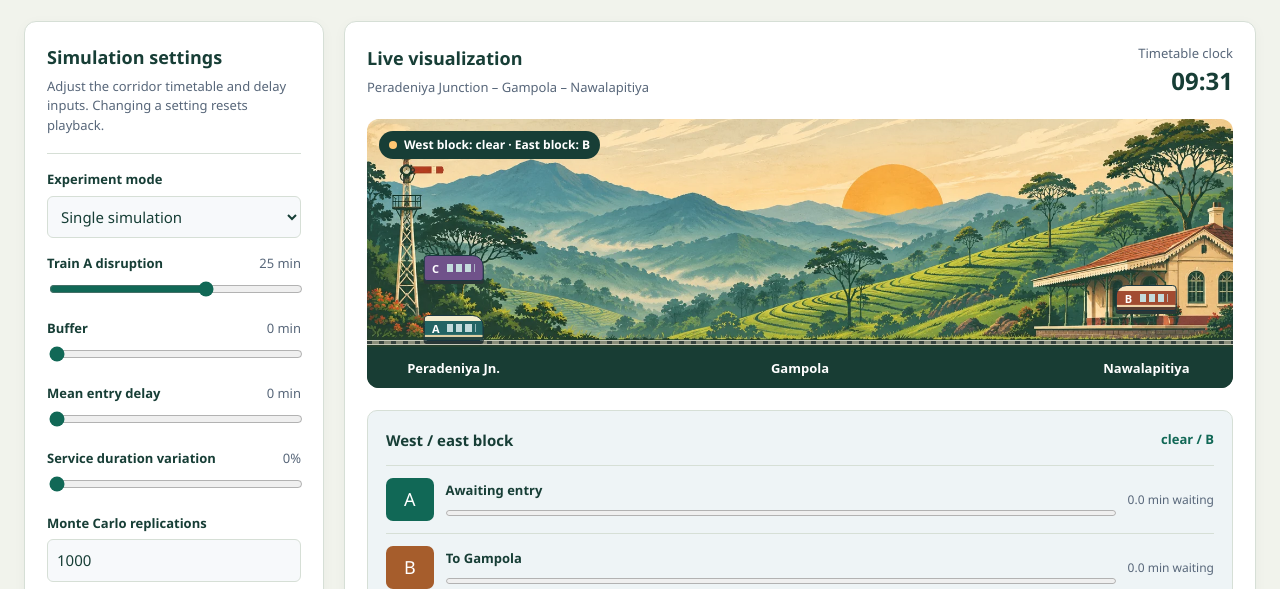
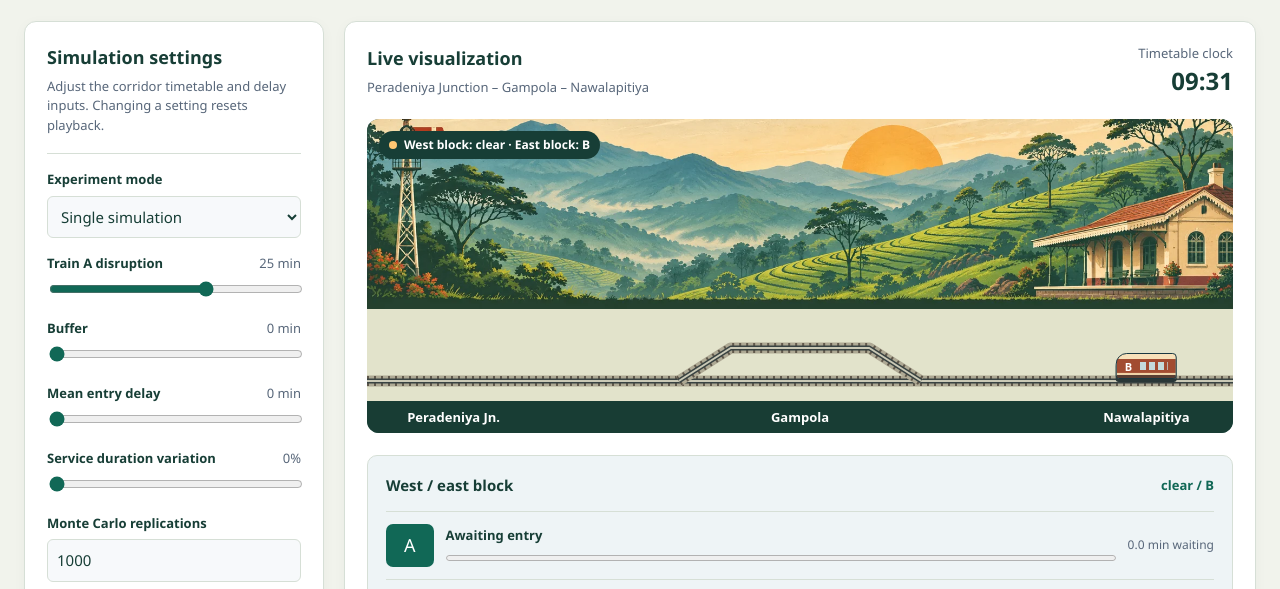
Before and after one commit to Naveeth235/single-track-rail-delay-simulation, a plain HTML site: page docs/index.html in a window 1280 px wide. Shown: the part 179-768 px from the top of the page. Drawn offline with Linux system fonts and the light colour scheme.

Commit message:
Draw a shared running line and animate the Gampola passing loop

```diff
--- a/docs/animation.js
+++ b/docs/animation.js
@@ -7,6 +7,42 @@
   let frame = null;
   let previous = null;
   let settings, random, observations, target;
+
+  // Map coordinates are percentages across the scene and pixels above the main line.
+  const loop = [[36, 0], [42, 33], [58, 33], [64, 0]];
+  function loopRise(x) {
+    for (let i = 1; i < loop.length; i++) {
+      const [left, height] = loop[i - 1];
+      const [right, nextHeight] = loop[i];
+      if (x >= left && x <= right) return height + (nextHeight - height) * (x - left) / (right - left);
+    }
+    return 0;
+  }
+  function drawTrack() {
+    const canvas = byId("rail-map");
+    const width = canvas.clientWidth;
+    if (!width) return;
+    const scale = window.devicePixelRatio || 1;
+    canvas.width = Math.round(width * scale);
+    canvas.height = Math.round(92 * scale);
+    const ctx = canvas.getContext("2d");
+    ctx.scale(scale, scale);
+    ctx.lineJoin = "round";
+    for (const points of [[[0, 0], [100, 0]], loop]) {
+      ctx.beginPath();
+      points.forEach(([x, rise], i) => {
+        ctx[i ? "lineTo" : "moveTo"](width * x / 100, 72 - rise);
+      });
+      for (const [color, thickness, dash] of [["#aea994", 11, []], ["#60584b", 10, [2, 5]],
+                                                ["#394342", 5, []], ["#cac9b6", 2, []]]) {
+        ctx.strokeStyle = color;
+        ctx.lineWidth = thickness;
+        ctx.setLineDash(dash);
+        ctx.stroke();
+      }
+    }
+  }
+  new ResizeObserver(drawTrack).observe(byId("rail-map"));
 
   function monteMode() {
     return byId("mode").value === "monte";
@@ -114,7 +150,12 @@
       } else if (elapsed >= leg.ready) state = "Waiting at " + Corridor.stations[leg.origin];
       byId("state-" + id).textContent = state;
       byId("progress-" + id).value = (Number(second) + progress) / 2;
-      byId("train-" + id).style.left = (10 + 40 * position) + "%";
+      const train = byId("train-" + id);
+      const x = 10 + 40 * position;
+      train.style.left = x + "%";
+      train.style.setProperty("--loop-rise", (id === "B" ? loopRise(x) : 0) + "px");
+      // Off-corridor services are still listed in the status rows.
+      train.hidden = elapsed < route[0].ready || elapsed >= route[1].finish;
       const waited = route.reduce((sum, item) => sum + Math.min(item.wait, Math.max(0, elapsed - item.ready)), 0);
       byId("wait-" + id).textContent = waited.toFixed(1) + " min waiting";
     }
--- a/docs/index.html
+++ b/docs/index.html
@@ -39,7 +39,7 @@
           <div class="heading"><div><h2>Live visualization</h2><p>Peradeniya Junction – Gampola – Nawalapitiya</p></div><div class="clock" id="clock-panel"><small>Timetable clock</small><strong id="elapsed">00:00</strong></div></div>
           <figure id="rail-scene" class="rail-scene" aria-label="Three trains on the modelled corridor">
             <img src="rail-landscape.webp" alt="Illustrated hill-country railway landscape with a small station">
-            <div class="rail-line" aria-hidden="true"></div>
+            <canvas id="rail-map" height="92" aria-hidden="true"></canvas>
             <div id="train-A" class="rail-train" aria-hidden="true"><b>A</b><i></i></div>
             <div id="train-B" class="rail-train" aria-hidden="true"><b>B</b><i></i></div>
             <div id="train-C" class="rail-train" aria-hidden="true"><b>C</b><i></i></div>
--- a/docs/style.css
+++ b/docs/style.css
@@ -14,10 +14,12 @@
   overflow: hidden;
 }
 .rail-scene img { display: block; width: 100%; height: clamp(168px, 21vw, 295px); object-fit: cover; }
-.rail-line { position: absolute; inset: auto 0 16% 0; height: 5px; background: repeating-linear-gradient(90deg,#37433e 0 5px,#888c78 5px 12px); border-block: 1px solid #c7cabb; }
+#rail-map { display: block; width: 100%; height: 92px; background: #e2e3cb; }
+.rail-scene { padding-bottom: 32px; }
+.rail-scene img { height: clamp(115px, 15vw, 190px); }
 .rail-train {
   position: absolute;
-  bottom: calc(16% + 4px);
+  bottom: calc(54px + var(--loop-rise, 0px));
   width: clamp(30px, 7%, 64px);
   height: clamp(16px, 2vw, 27px);
   transform: translateX(-50%);
@@ -28,10 +30,11 @@
   display: flex; align-items: center; justify-content: space-evenly;
 }
 .rail-train b { font: bold 11px/1 system-ui; color: white; }
-.rail-scene #train-B { bottom: calc(16% + 34px); border-radius: 11px 4px 3px 3px; }
-.rail-scene #train-C { bottom: calc(16% + 64px); background: #70528a; }
+.rail-scene #train-B { border-radius: 11px 4px 3px 3px; }
+.rail-scene #train-C { background: #70528a; }
+.rail-train[hidden] { display: none; }
 .marker.violet { background: #70528a; }
-.station-labels { position: absolute; inset: auto 0 0; height: 15%; background: #183d34; color: white; font: 600 clamp(9px, 1.3vw, 13px)/1.1 system-ui; }
+.station-labels { position: absolute; inset: auto 0 0; height: 32px; background: #183d34; color: white; font: 600 clamp(9px, 1.3vw, 13px)/1.1 system-ui; }
 .station-labels span { position: absolute; top: 50%; transform: translate(-50%, -50%); white-space: nowrap; }
 .station-labels span:first-child { left: 10%; }
 .station-labels span:nth-child(2) { left: 50%; }
```
